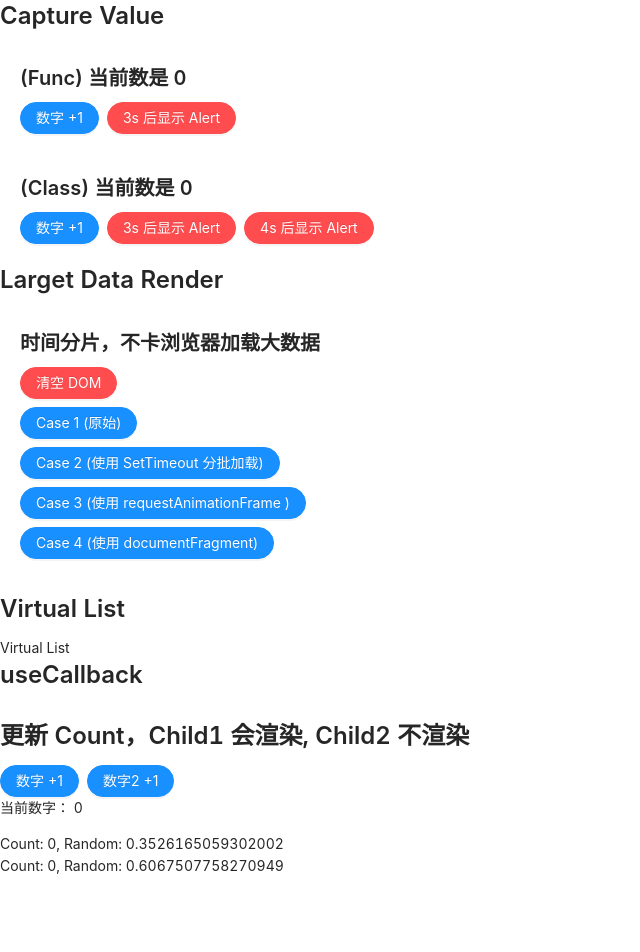
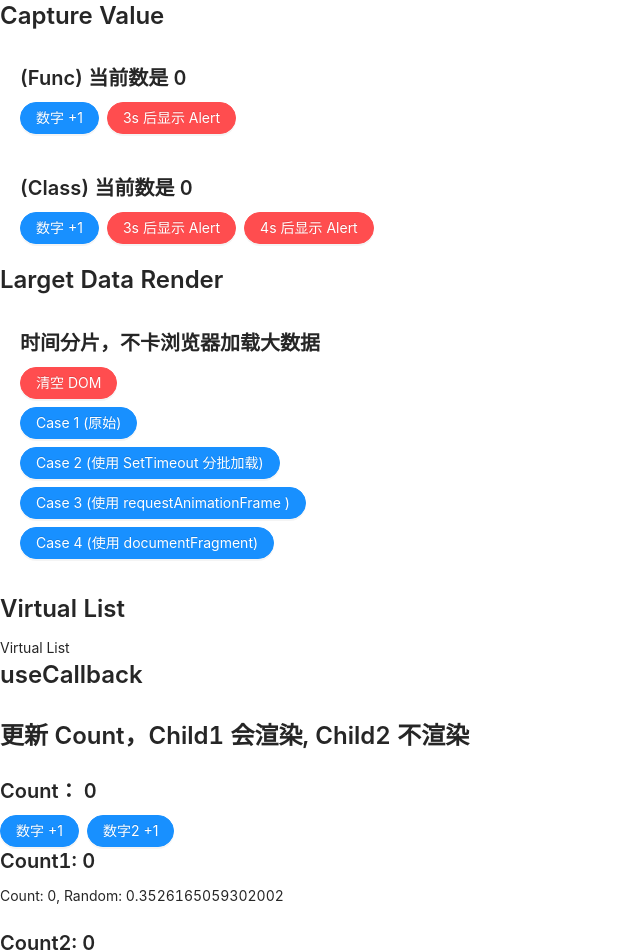
Before and after one commit to SongFuZhen/stackblitz-code, a React (Create React App) app: page / in a window 1280 px wide. Shown: the top 952 px of the page, without its empty margins (0-640 px from the left). Before the commit the page ends 877 px from the top, so only its background shows below. Built offline with nearby package versions, Linux system fonts and the light colour scheme.

Commit message:
1 file modified

```diff
--- a/useCallback/index.tsx
+++ b/useCallback/index.tsx
@@ -13,6 +13,7 @@ const DemoUseCallback = () => {
     <React.Fragment>
       <Title level={3}>更新 Count，Child1 会渲染, Child2 不渲染 </Title>
 
+      <Title level={4}>Count： {count}</Title>
       <Space>
         <Button
           type="primary"
@@ -33,15 +34,15 @@ const DemoUseCallback = () => {
         </Button>
       </Space>
 
-      <p>当前数字： {count}</p>
-
+      <Title level={4}>Count1: {count1}</Title>
       <DemoUseCallbackChild
         count={count1}
         onCallback={(value: number) => {
           setCount1(value);
         }}
       />
-
+      <br />
+      <Title level={4}>Count2: {count2}</Title>
       <DemoUseCallbackChild
         count={count2}
         onCallback={React.useCallback(
```
